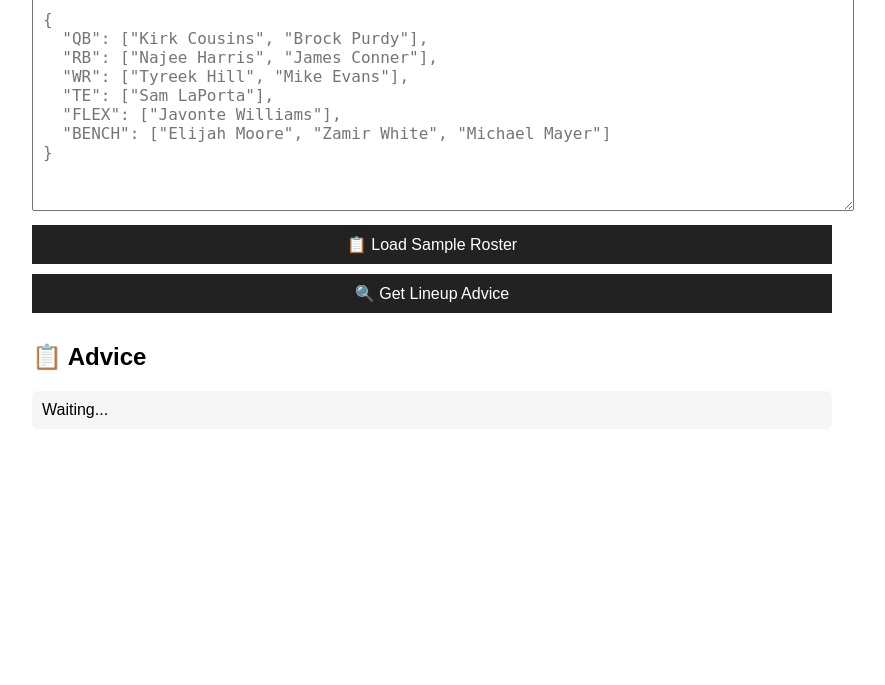
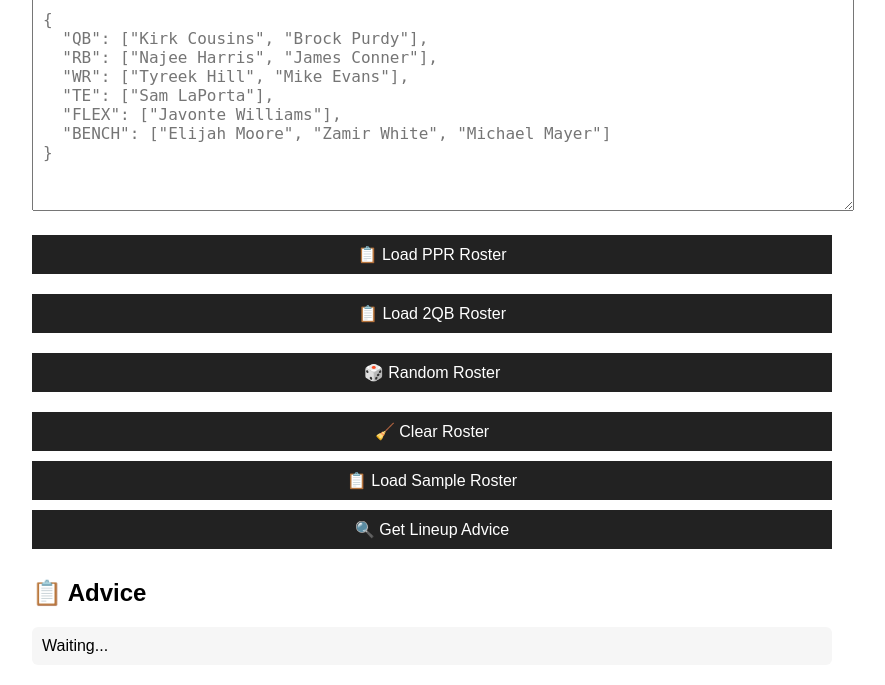
Before and after one commit to SunDevilATB/fantasy-gpt-coach, a Flask app: page /ui in a window 1280 px wide. Shown: the part 277-962 px from the top of the page, without its empty margins (208-1093 px from the left). Before the commit the page ends 695 px from the top, so only its background shows below. Run offline with Flask 3, Linux system fonts and the light colour scheme.

Commit message:
Add sample rosters autofill button

```diff
--- a/templates/index.html
+++ b/templates/index.html
@@ -44,6 +44,12 @@
   "FLEX": ["Javonte Williams"],
   "BENCH": ["Elijah Moore", "Zamir White", "Michael Mayer"]
 }'></textarea>
+<div style="display: flex; gap: 10px; flex-wrap: wrap; margin-top: 10px;">
+  <button onclick="loadSampleRoster('ppr')">📋 Load PPR Roster</button>
+  <button onclick="loadSampleRoster('2qb')">📋 Load 2QB Roster</button>
+  <button onclick="loadSampleRoster('random')">🎲 Random Roster</button>
+  <button onclick="clearRoster()">🧹 Clear Roster</button>
+</div>
   <button onclick="loadSampleRoster()">📋 Load Sample Roster</button>
   <button onclick="getAdvice()">🔍 Get Lineup Advice</button>
 
@@ -151,7 +157,38 @@
     };
     document.getElementById("roster").value = JSON.stringify(sample, null, 2);
   }
+	function loadSampleRoster(type) {
+  const ppr = {
+    "QB": ["Kirk Cousins", "Brock Purdy"],
+    "RB": ["Bijan Robinson", "Travis Etienne"],
+    "WR": ["Tyreek Hill", "CeeDee Lamb"],
+    "TE": ["Sam LaPorta"],
+    "FLEX": ["Christian Kirk"],
+    "BENCH": ["Najee Harris", "Gabe Davis", "Evan Engram"]
+  };
 
+  const qb2 = {
+    "QB": ["Tua Tagovailoa", "Jordan Love", "Jimmy Garoppolo"],
+    "RB": ["Josh Jacobs", "Tony Pollard"],
+    "WR": ["Keenan Allen", "Chris Olave"],
+    "TE": ["David Njoku"],
+    "FLEX": ["Zay Flowers"],
+    "BENCH": ["Brian Robinson Jr.", "Dalton Kincaid"]
+  };
+
+  const randoms = [ppr, qb2];
+
+  let sample;
+  if (type === "ppr") sample = ppr;
+  else if (type === "2qb") sample = qb2;
+  else sample = randoms[Math.floor(Math.random() * randoms.length)];
+
+  document.getElementById("roster").value = JSON.stringify(sample, null, 2);
+}
+
+function clearRoster() {
+  document.getElementById("roster").value = "";
+}
 
   </script>
 </body>
```
